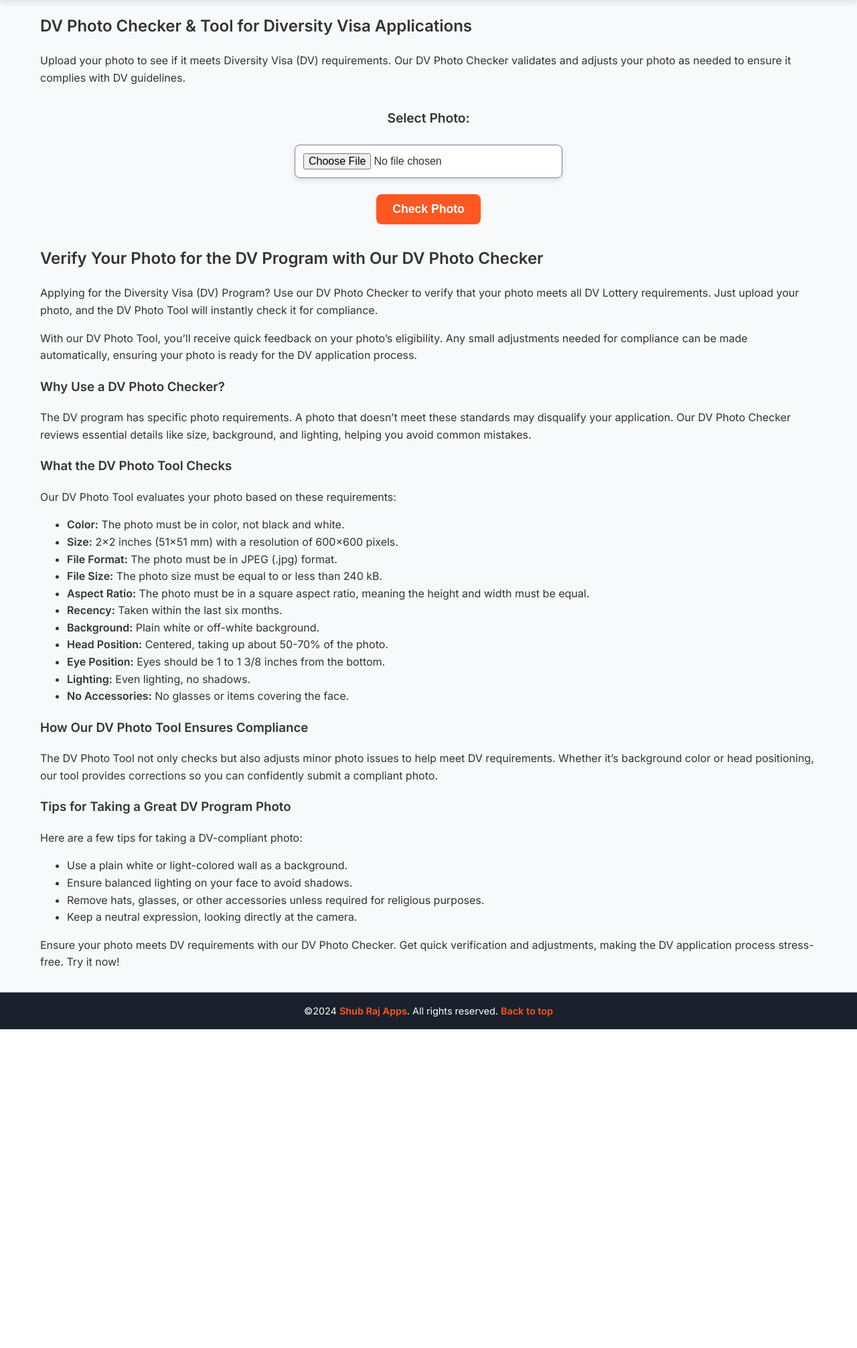
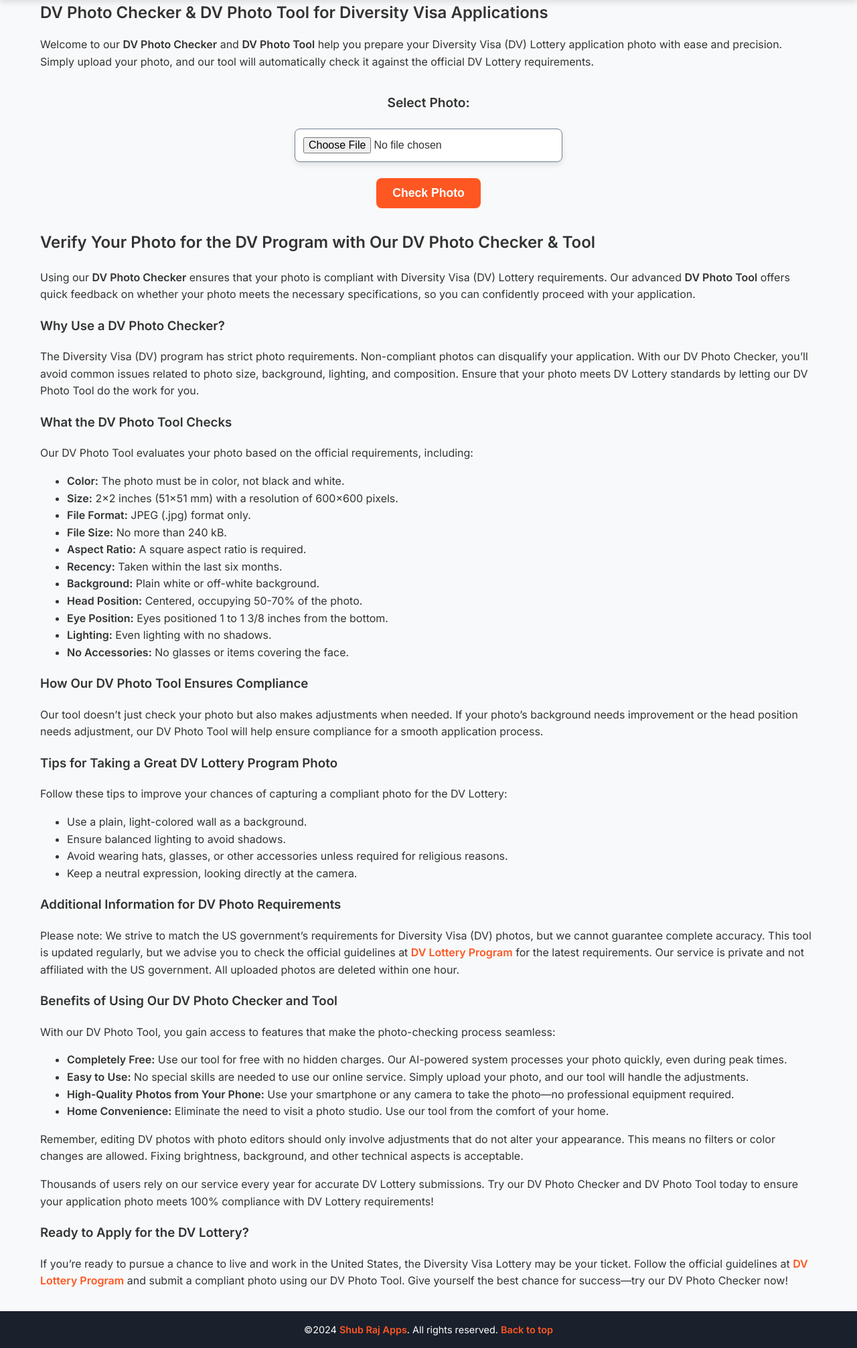
Before and after one commit to shubraj/app.shubraj.com, a Django app: page /dv-photo-tool/ in a window 1280 px wide. Shown: the part 71-2084 px from the top of the page at 67% size. Before the commit the page ends 1608 px from the top, so only its background shows below. Run offline with Django 5.2, Linux system fonts and the light colour scheme.

Commit message:
dv photo tool seo changed

```diff
--- a/backend/app/static/app/css/style.css
+++ b/backend/app/static/app/css/style.css
@@ -394,7 +394,7 @@ footer a:hover {
 #svgInput:hover {
     box-shadow: 0 6px 12px rgba(0, 0, 0, 0.15); /* Subtle hover effect */
 }
-#convertSVGBtn, #downloadPNGBtn {
+#convertSVGBtn, #downloadPNGBtn,#downloadBtn {
     background-color: var(--primary-btn);
     border: none;
     color: #fff;
@@ -407,7 +407,7 @@ footer a:hover {
     max-width: 200px;
 }
 
-#convertSVGBtn:hover, #downloadSVGBtn:hover {
+#convertSVGBtn:hover, #downloadSVGBtn:hover,#downloadBtn:hover {
     background-color: #e64a19;
 }
 
--- a/backend/app/templates/app/dv-photo-tool.html
+++ b/backend/app/templates/app/dv-photo-tool.html
@@ -2,17 +2,17 @@
 {% load static %}
 {% block title %}DV Photo Checker & Tool - Check Your Diversity Visa Photo Requirements | Shub Raj Apps{% endblock %}
 
-{% block description %}Use our DV Photo Checker to ensure your photo meets the Diversity Visa (DV) requirements. Our DV Photo Tool provides instant feedback and adjustments for compliance.{% endblock %}
+{% block description %}Use our DV Photo Checker to ensure your photo meets the Diversity Visa (DV) requirements. Our DV Photo Tool provides instant feedback and adjustments for compliance with official DV Lottery guidelines.{% endblock %}
 
-{% block keywords %}DV photo checker, DV photo tool, Diversity Visa photo tool, DV photo requirements, visa photo checker{% endblock %}
+{% block keywords %}DV photo checker, DV photo tool, Diversity Visa photo tool, DV photo requirements, DV Lottery photo compliance, DV Lottery photo checker{% endblock %}
 
 {% block og_title %}DV Lottery Photo Checker & Tool - Shub Raj Apps | Ensure Your Photo Meets Requirements{% endblock %}
 
-{% block og_description %}Ensure your photo complies with DV Lottery requirements using our DV Photo Checker. Quick, easy, and reliable photo verification for the DV program.{% endblock %}
+{% block og_description %}Ensure your photo complies with DV Lottery requirements using our DV Photo Checker. Quick, easy, and reliable photo verification for the DV program compliance.{% endblock %}
 
 {% block content %}
-<h2>DV Photo Checker & Tool for Diversity Visa Applications</h2>
-<p>Upload your photo to see if it meets Diversity Visa (DV) requirements. Our DV Photo Checker validates and adjusts your photo as needed to ensure it complies with DV guidelines.</p>
+<h1>DV Photo Checker & DV Photo Tool for Diversity Visa Applications</h1>
+<p>Welcome to our <strong>DV Photo Checker</strong> and <strong>DV Photo Tool</strong> help you prepare your Diversity Visa (DV) Lottery application photo with ease and precision. Simply upload your photo, and our tool will automatically check it against the official DV Lottery requirements.</p>
 
 <!-- Enhanced Photo Upload Section -->
 <section class="photo-tool">
@@ -26,64 +26,75 @@
     </form>
 
     <div id="feedbackContainer" class="feedback-container">
-        <div id="photoFeedback" class="feedback-message" style="display: none;">Checking photo...</div>
+        {% for message in messages %}
+            <div id="photoFeedback" class="feedback-message">Checking photo...</div>
+        {% endfor %}
 
-        <div id="adjustedPhotoContainer" class="adjusted-photo-container" style="display: none;">
+        {% if image %}
+        <div id="adjustedPhotoContainer" class="adjusted-photo-container">
             <h3>Adjusted Photo:</h3>
-            <img id="adjustedPhoto" src="" alt="Adjusted photo" class="adjusted-photo">
+            <img id="adjustedPhoto" src="{{image}}" alt="Adjusted photo for DV requirements" class="adjusted-photo">
+            <a href="{{ image }}" download id="downloadBtn">Download Photo</a>
         </div>
+        {% endif %}
     </div>
 </section>
 
 <!-- Requirements and Blog Section -->
 <section class="seo-blog">
-    <h2>Verify Your Photo for the DV Program with Our DV Photo Checker</h2>
-    <p>
-        Applying for the Diversity Visa (DV) Program? Use our DV Photo Checker to verify that your photo meets all DV Lottery requirements. Just upload your photo, and the DV Photo Tool will instantly check it for compliance.
-    </p>
-    <p>
-        With our DV Photo Tool, you’ll receive quick feedback on your photo’s eligibility. Any small adjustments needed for compliance can be made automatically, ensuring your photo is ready for the DV application process.
-    </p>
+    <h2>Verify Your Photo for the DV Program with Our DV Photo Checker & Tool</h2>
+    <p>Using our <strong>DV Photo Checker</strong> ensures that your photo is compliant with Diversity Visa (DV) Lottery requirements. Our advanced <strong>DV Photo Tool</strong> offers quick feedback on whether your photo meets the necessary specifications, so you can confidently proceed with your application.</p>
 
     <h3>Why Use a DV Photo Checker?</h3>
-    <p>
-        The DV program has specific photo requirements. A photo that doesn’t meet these standards may disqualify your application. Our DV Photo Checker reviews essential details like size, background, and lighting, helping you avoid common mistakes.
-    </p>
+    <p>The Diversity Visa (DV) program has strict photo requirements. Non-compliant photos can disqualify your application. With our DV Photo Checker, you’ll avoid common issues related to photo size, background, lighting, and composition. Ensure that your photo meets DV Lottery standards by letting our DV Photo Tool do the work for you.</p>
 
     <h3>What the DV Photo Tool Checks</h3>
-    <p>Our DV Photo Tool evaluates your photo based on these requirements:</p>
+    <p>Our DV Photo Tool evaluates your photo based on the official requirements, including:</p>
     <ul>
         <li><strong>Color:</strong> The photo must be in color, not black and white.</li>
         <li><strong>Size:</strong> 2x2 inches (51x51 mm) with a resolution of 600x600 pixels.</li>
-        <li><strong>File Format:</strong> The photo must be in JPEG (.jpg) format.</li>
-        <li><strong>File Size:</strong> The photo size must be equal to or less than 240 kB.</li>
-        <li><strong>Aspect Ratio:</strong> The photo must be in a square aspect ratio, meaning the height and width must be equal.</li>
+        <li><strong>File Format:</strong> JPEG (.jpg) format only.</li>
+        <li><strong>File Size:</strong> No more than 240 kB.</li>
+        <li><strong>Aspect Ratio:</strong> A square aspect ratio is required.</li>
         <li><strong>Recency:</strong> Taken within the last six months.</li>
         <li><strong>Background:</strong> Plain white or off-white background.</li>
-        <li><strong>Head Position:</strong> Centered, taking up about 50-70% of the photo.</li>
-        <li><strong>Eye Position:</strong> Eyes should be 1 to 1 3/8 inches from the bottom.</li>
-        <li><strong>Lighting:</strong> Even lighting, no shadows.</li>
+        <li><strong>Head Position:</strong> Centered, occupying 50-70% of the photo.</li>
+        <li><strong>Eye Position:</strong> Eyes positioned 1 to 1 3/8 inches from the bottom.</li>
+        <li><strong>Lighting:</strong> Even lighting with no shadows.</li>
         <li><strong>No Accessories:</strong> No glasses or items covering the face.</li>
     </ul>
 
     <h3>How Our DV Photo Tool Ensures Compliance</h3>
-    <p>
-        The DV Photo Tool not only checks but also adjusts minor photo issues to help meet DV requirements. Whether it’s background color or head positioning, our tool provides corrections so you can confidently submit a compliant photo.
-    </p>
+    <p>Our tool doesn’t just check your photo but also makes adjustments when needed. If your photo’s background needs improvement or the head position needs adjustment, our DV Photo Tool will help ensure compliance for a smooth application process.</p>
 
-    <h3>Tips for Taking a Great DV Program Photo</h3>
-    <p>
-        Here are a few tips for taking a DV-compliant photo:
-    </p>
+    <h3>Tips for Taking a Great DV Lottery Program Photo</h3>
+    <p>Follow these tips to improve your chances of capturing a compliant photo for the DV Lottery:</p>
     <ul>
-        <li>Use a plain white or light-colored wall as a background.</li>
-        <li>Ensure balanced lighting on your face to avoid shadows.</li>
-        <li>Remove hats, glasses, or other accessories unless required for religious purposes.</li>
+        <li>Use a plain, light-colored wall as a background.</li>
+        <li>Ensure balanced lighting to avoid shadows.</li>
+        <li>Avoid wearing hats, glasses, or other accessories unless required for religious reasons.</li>
         <li>Keep a neutral expression, looking directly at the camera.</li>
     </ul>
 
+    <h3>Additional Information for DV Photo Requirements</h3>
     <p>
-        Ensure your photo meets DV requirements with our DV Photo Checker. Get quick verification and adjustments, making the DV application process stress-free. Try it now!
+        Please note: We strive to match the US government’s requirements for Diversity Visa (DV) photos, but we cannot guarantee complete accuracy. This tool is updated regularly, but we advise you to check the official guidelines at <a href="https://dvprogram.state.gov">DV Lottery Program</a> for the latest requirements. Our service is private and not affiliated with the US government. All uploaded photos are deleted within one hour.
     </p>
+
+    <h3>Benefits of Using Our DV Photo Checker and Tool</h3>
+    <p>With our DV Photo Tool, you gain access to features that make the photo-checking process seamless:</p>
+    <ul>
+        <li><strong>Completely Free:</strong> Use our tool for free with no hidden charges. Our AI-powered system processes your photo quickly, even during peak times.</li>
+        <li><strong>Easy to Use:</strong> No special skills are needed to use our online service. Simply upload your photo, and our tool will handle the adjustments.</li>
+        <li><strong>High-Quality Photos from Your Phone:</strong> Use your smartphone or any camera to take the photo—no professional equipment required.</li>
+        <li><strong>Home Convenience:</strong> Eliminate the need to visit a photo studio. Use our tool from the comfort of your home.</li>
+    </ul>
+
+    <p>Remember, editing DV photos with photo editors should only involve adjustments that do not alter your appearance. This means no filters or color changes are allowed. Fixing brightness, background, and other technical aspects is acceptable.</p>
+
+    <p>Thousands of users rely on our service every year for accurate DV Lottery submissions. Try our DV Photo Checker and DV Photo Tool today to ensure your application photo meets 100% compliance with DV Lottery requirements!</p>
+
+    <h3>Ready to Apply for the DV Lottery?</h3>
+    <p>If you’re ready to pursue a chance to live and work in the United States, the Diversity Visa Lottery may be your ticket. Follow the official guidelines at <a href="https://dvprogram.state.gov">DV Lottery Program</a> and submit a compliant photo using our DV Photo Tool. Give yourself the best chance for success—try our DV Photo Checker now!</p>
 </section>
 {% endblock %}
--- a/backend/app/views.py
+++ b/backend/app/views.py
@@ -4,6 +4,9 @@ from django.views.generic import TemplateView
 from django.contrib import messages
 from django.core.cache import cache
 from .utils.email_validator import EmailValidator,InvalidEmailSyntax,DomainDoesNotExist,NoMXRecordsFound,EmailNotFound,EmailValidationError
+from .utils.dv_tools import process_dv_image
+from django.conf import settings
+from pathlib import Path
 
 class HomePageView(TemplateView):
 
@@ -123,8 +126,26 @@ class PrivacyPolicy(TemplateView):
 
 class DVPhotoTool(View):
     template_name = "app/dv-photo-tool.html"
+    media_dir = Path(settings.MEDIA_ROOT).resolve()
     def get(self,request):
         return render(request,self.template_name)
     def post(self,request,*args,**kwargs):
-        print(request.FILES["photo"])
-        return render(request,self.template_name)
+        context = {}
+        image_file = request.FILES["photo"]
+        image_path = f"/tmp/{image_file.name}"
+        with open(image_path, 'wb') as f:
+            for chunk in image_file.chunks():
+                f.write(chunk)
+        result, success = process_dv_image(self.media_dir,image_path)
+        context["success"] = success
+        if not success:
+            context = {
+                "errors":result,
+            }
+        else:
+            context = {
+                "messages":result[0],
+                "image":f'{settings.MEDIA_URL}{result[-1]}',
+            }
+        print(result,success)
+        return render(request,self.template_name,context)
--- a/backend/pyproject.toml
+++ b/backend/pyproject.toml
@@ -13,10 +13,9 @@ gunicorn = "^23.0.0"
 dnspython = "^2.7.0"
 pillow = "^11.0.0"
 opencv-python = "^4.10.0.84"
-setuptools = "^75.2.0"
+setuptools = "^75.3.0"
 django-redis = "^5.4.0"
 requests = "^2.32.3"
-
 
 [build-system]
 requires = ["poetry-core"]
--- a/backend/requirements.txt
+++ b/backend/requirements.txt
@@ -1,13 +1,17 @@
 asgiref==3.8.1
+certifi==2024.8.30
+charset-normalizer==3.4.0
 Django==5.1.2
 django-redis==5.4.0
 dnspython==2.7.0
 gunicorn==23.0.0
+idna==3.10
 numpy==2.1.2
 opencv-python==4.10.0.84
 packaging==24.1
 pillow==11.0.0
 python-dotenv==1.0.1
 redis==5.2.0
-setuptools==75.2.0
+requests==2.32.3
 sqlparse==0.5.1
+urllib3==2.2.3
```
Also changed, not shown: backend/test1.py (deleted, +0 -108 lines), 3 other files.
